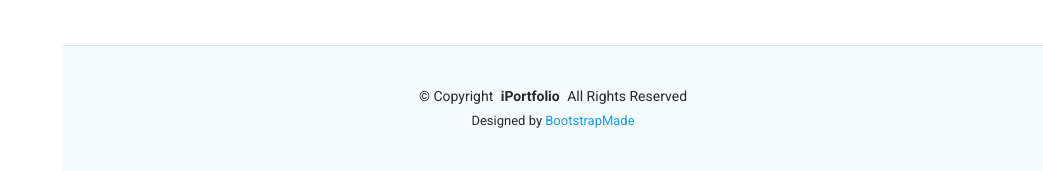
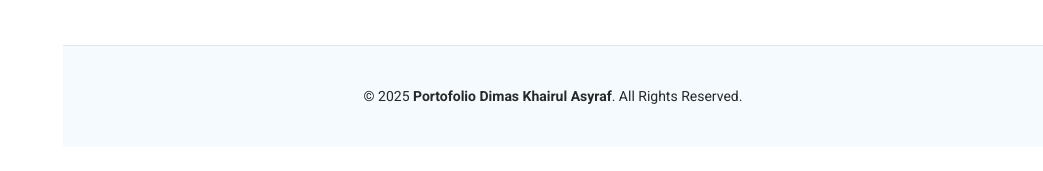
Before and after one commit to dimas123-dot/dimas123-dot.github.io, a plain HTML site: page index.html in a window 1280 px wide. Shown: the part 6058-6229 px from the top of the page, without its empty margins (237-1280 px from the left). After the commit the page ends 6205 px from the top, so only its background shows below. Drawn offline with Linux system fonts and the light colour scheme.

Commit message:
komit pertama

```diff
--- a/index.html
+++ b/index.html
@@ -602,16 +602,8 @@
 
     <div class="container">
       <div class="copyright text-center ">
-        <p>© <span>Copyright</span> <strong class="px-1 sitename">iPortfolio</strong> <span>All Rights Reserved</span></p>
-      </div>
-      <div class="credits">
-        <!-- All the links in the footer should remain intact. -->
-        <!-- You can delete the links only if you've purchased the pro version. -->
-        <!-- Licensing information: https://bootstrapmade.com/license/ -->
-        <!-- Purchase the pro version with working PHP/AJAX contact form: [buy-url] -->
-        Designed by <a href="https://bootstrapmade.com/">BootstrapMade</a>
-      </div>
-    </div>
+    <p>© 2025 <strong class="sitename">Portofolio Dimas Khairul Asyraf</strong>. All Rights Reserved.</p>
+</div>
 
   </footer>
 
```
